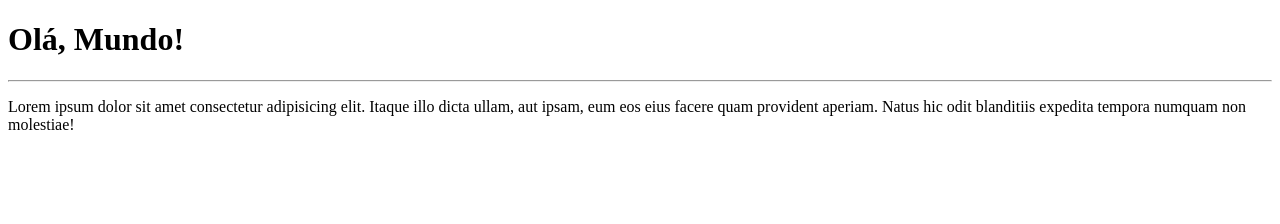
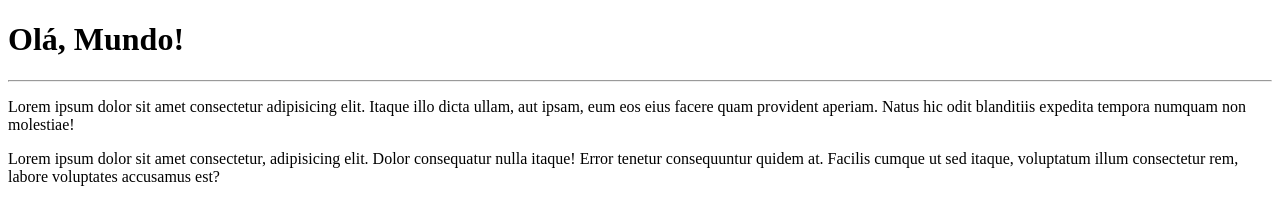
Before and after one commit to gabrielaraujo3/Ola-Mundo, a plain HTML site: page site-exemplo/index.html in a window 1280 px wide. Drawn offline with Linux system fonts and the light colour scheme.

Commit message:
adicionei um parágrafo

```diff
--- a/site-exemplo/index.html
+++ b/site-exemplo/index.html
@@ -9,5 +9,6 @@
     <h1>Olá, Mundo!</h1>
     <hr>
     <p>Lorem ipsum dolor sit amet consectetur adipisicing elit. Itaque illo dicta ullam, aut ipsam, eum eos eius facere quam provident aperiam. Natus hic odit blanditiis expedita tempora numquam non molestiae!</p>
+    <p>Lorem ipsum dolor sit amet consectetur, adipisicing elit. Dolor consequatur nulla itaque! Error tenetur consequuntur quidem at. Facilis cumque ut sed itaque, voluptatum illum consectetur rem, labore voluptates accusamus est?</p>
 </body>
 </html>
```
